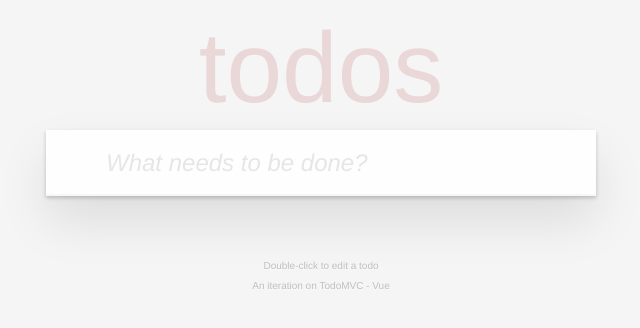
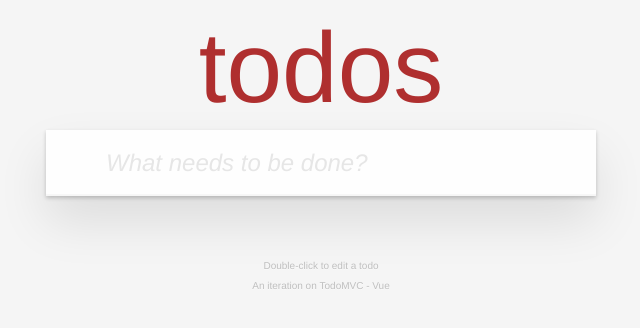
Before and after one commit to bencodezen/todomvc-pwa-vue3, a Vue app: page / in a window 1280 px wide. Shown: the top 328 px of the page, without its empty margins (319-959 px from the left). Built offline with nearby package versions, Linux system fonts and the light colour scheme.

Commit message:
fix: low visibility on title

```diff
--- a/src/styles/todomvc-index.css
+++ b/src/styles/todomvc-index.css
@@ -73,7 +73,7 @@ body {
   font-size: 100px;
   font-weight: 100;
   text-align: center;
-  color: rgba(175, 47, 47, 0.15);
+  color: rgba(175, 47, 47);
   -webkit-text-rendering: optimizeLegibility;
   -moz-text-rendering: optimizeLegibility;
   text-rendering: optimizeLegibility;
```
